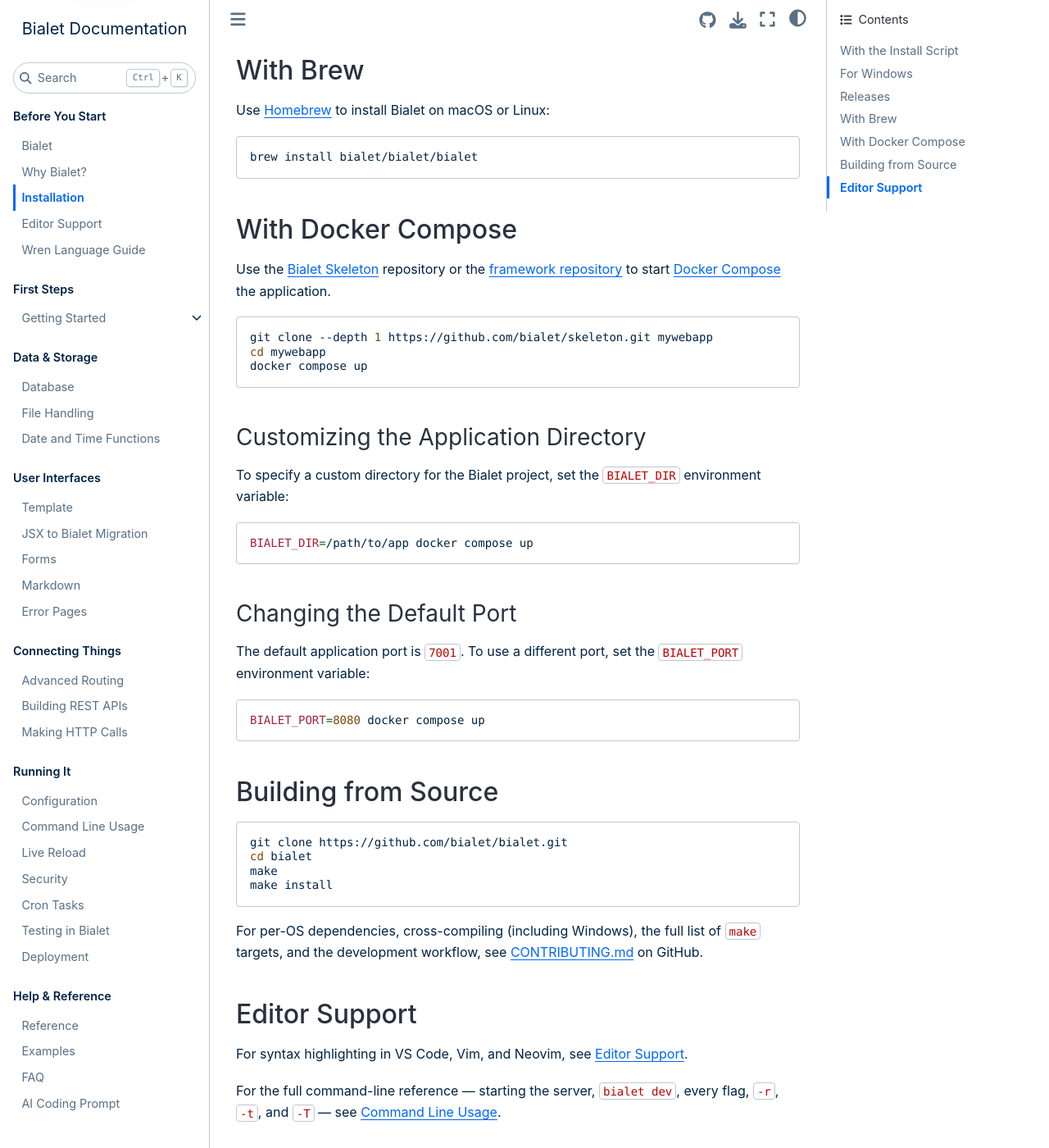
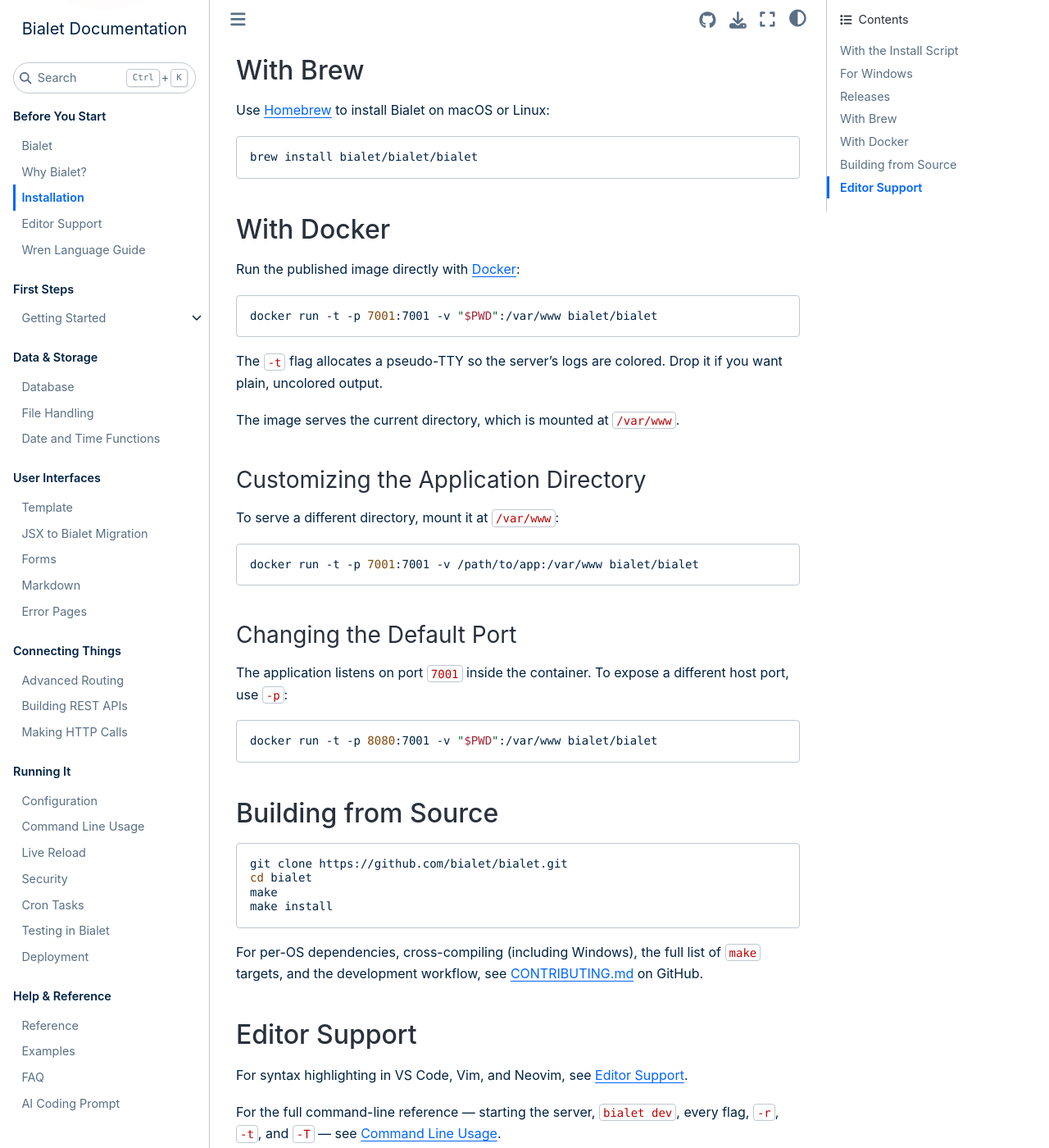
Before and after one commit to bialet/bialet, a Sphinx documentation site: the page built from docs/installation.md, in a window 1280 px wide and 1400 px high, scrolled down 1269 px. Shown: the whole window at 82% size. Built offline with Sphinx 7.4.7 and the Sphinx Book theme 1.1.4, drawn with Linux system fonts in a browser that asks for light colours; the version number could not be read and is left out.

Commit message:
docs: use plain docker and add windows download link

````diff
--- a/docs/installation.md
+++ b/docs/installation.md
@@ -57,34 +57,34 @@
 brew install bialet/bialet/bialet
 ```
 
-## With Docker Compose
+## With Docker
 
-Use the [Bialet Skeleton](https://github.com/bialet/skeleton) repository or the
-[framework repository](https://github.com/bialet/bialet) to start
-[Docker Compose](https://docs.docker.com/compose/) the application.
+Run the published image directly with [Docker](https://docs.docker.com/):
 
 ```bash
-git clone --depth 1 https://github.com/bialet/skeleton.git mywebapp
-cd mywebapp
-docker compose up
+docker run -t -p 7001:7001 -v "$PWD":/var/www bialet/bialet
 ```
+
+The `-t` flag allocates a pseudo-TTY so the server's logs are colored. Drop it
+if you want plain, uncolored output.
+
+The image serves the current directory, which is mounted at `/var/www`.
 
 ### Customizing the Application Directory
 
-To specify a custom directory for the Bialet project, set the `BIALET_DIR`
-environment variable:
+To serve a different directory, mount it at `/var/www`:
 
 ```bash
-BIALET_DIR=/path/to/app docker compose up
+docker run -t -p 7001:7001 -v /path/to/app:/var/www bialet/bialet
 ```
 
 ### Changing the Default Port
 
-The default application port is `7001`. To use a different port, set the
-`BIALET_PORT` environment variable:
+The application listens on port `7001` inside the container. To expose a
+different host port, use `-p`:
 
 ```bash
-BIALET_PORT=8080 docker compose up
+docker run -t -p 8080:7001 -v "$PWD":/var/www bialet/bialet
 ```
 
 ## Building from Source
````
Also changed, not shown: docs/getting-started/2-setup.md (+3 -11 lines).
